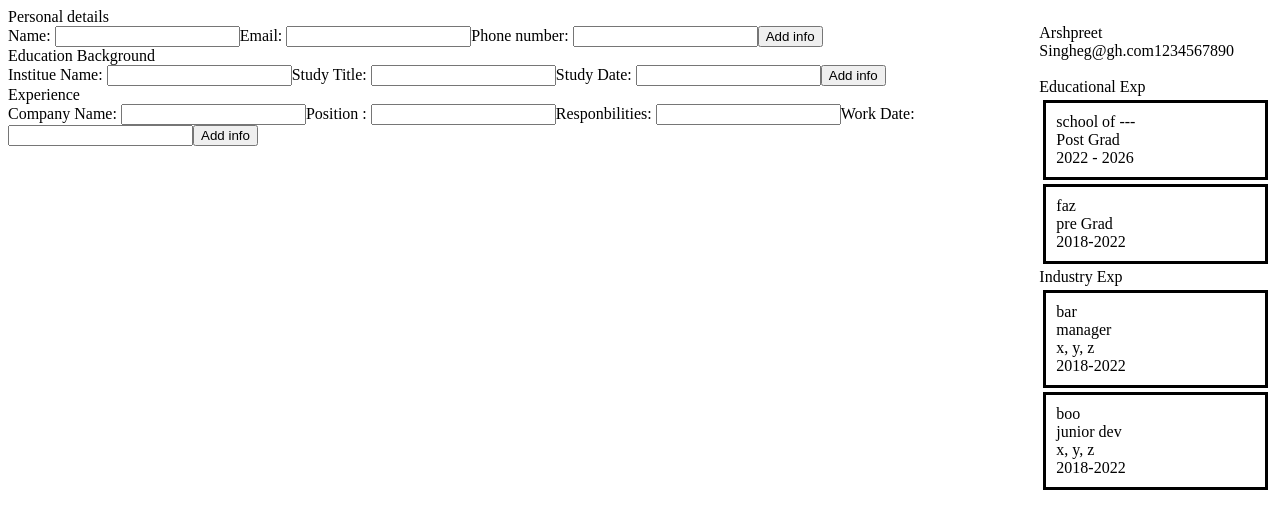
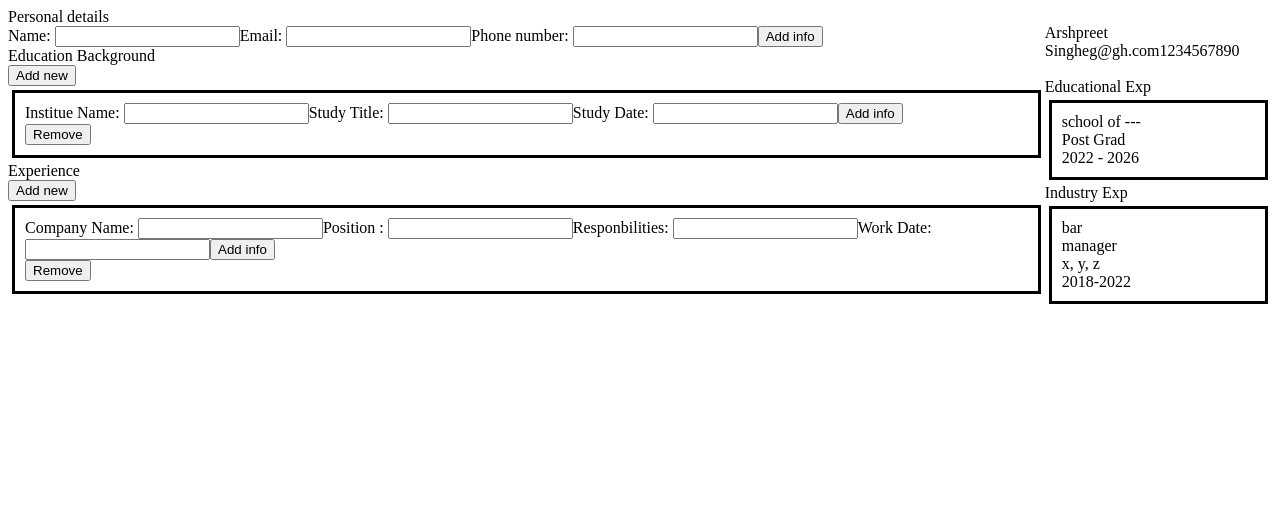
Before and after one commit to GoldGroove06/CV-Application-Maker, a React (Vite) app: page / in a window 1280 px wide. Shown: the top 528 px of the page. Built offline with nearby package versions, Linux system fonts and the light colour scheme.

Commit message:
Duplicator

```diff
--- a/src/App.jsx
+++ b/src/App.jsx
@@ -9,49 +9,49 @@ const initialState = {
   phoneNumber: "1234567890",
   eduExp: [
     {
+      id:0,
       instName: "school of ---",
       studyTitle: "Post Grad",
       studyDate: "2022 - 2026"
 
-    },
-    {
-      instName: "faz",
-      studyTitle: "pre Grad",
-      studyDate: "2018-2022"
+    }
 
-    }
   ],
   indExp: [
+
     {
+      id:0,
       compName: "bar",
       positionTitle: "manager",
       respo:" x, y, z",
       workDate: "2018-2022"
 
-    },
-    {
-      compName: "boo",
-      positionTitle: "junior dev",
-      respo:" x, y, z",
-      workDate: "2018-2022"
+    }
 
-    }
   ]
 
 
 };
+function remover(object) {
+  console.log(object)
+
+}
 
 function reducer(state, action) {
+  const dup = state.eduExp
   switch(action.type){
     case "persInfo":
       return {...state, name: action.payload.name, email: action.payload.email, phoneNumber : action.payload.phone}
 
-     case "Exp":
-      return {...state, indExp: [{compName: action.payload.compName, positionTitle: action.payload.position, respo: action.payload.respo, workDate: action.payload.workDate}]}
+      case "Exp":
+      return {...state, indExp: [{id:action.id, compName: action.payload.compName, positionTitle: action.payload.position, respo: action.payload.respo, workDate: action.payload.workDate}]}
 
       case "EduBack":
-        return {...state, eduExp: [{instName: action.payload.instName, studyTitle: action.payload.studyTitle, studyDate: action.payload.studyDate}]}
 
+        return {...state, eduExp: [...state.eduExp, {id:action.id, instName: action.payload.instName, studyTitle: action.payload.studyTitle, studyDate: action.payload.studyDate}]}
+
+      case "removeeduBack":
+        return {...state, eduExp: dup.filter(remover)}
     }
 
   return {...state}
--- a/src/components/Form.jsx
+++ b/src/components/Form.jsx
@@ -1,3 +1,4 @@
+import Duplicator from "./FormComponents/Duplicator";
 import EduBack from "./FormComponents/EduBack";
 import Exp from "./FormComponents/Exp";
 import PersonalInfo from "./FormComponents/PersonalInfo";
@@ -8,8 +9,12 @@ function Form({dispatch}) {
     return (
         <div>
             <PersonalInfo dispatch={dispatch} />
-            <EduBack dispatch={dispatch} />
-           <Exp dispatch={dispatch} />
+            Education Background
+            <Duplicator component={<EduBack dispatch={dispatch} /> } dispatch={dispatch} name='eduBack'>
+            </Duplicator>
+
+            Experience
+            <Duplicator component={<Exp dispatch={dispatch} />} dispatch={dispatch} name="exp"/>
 
 
 
--- /dev/null
+++ b/src/components/FormComponents/Duplicator.jsx
@@ -0,0 +1,37 @@
+import React, { useState } from "react";
+import PropTypes from 'prop-types';
+
+
+function Duplicator({component, dispatch, name}) {
+    const [counter, setCounter] = useState([1])
+
+    function handleClick(){
+        const lastElement = counter.slice(-1)
+        setCounter([...counter, Number(lastElement) + 1])
+    }
+
+    function handleRemove(id){
+        dispatch({type:`remove${name}`, payload:id})
+    }
+    return (
+        <div>
+            <button onClick={handleClick}>Add new</button>
+            {counter.map(
+                (el) => {
+
+                    return <div key={el} style={{padding:10, border:"solid", margin:4}}>
+                         {React.cloneElement(component, {el})}
+                         <button onClick={() => handleRemove(el)}>Remove</button>
+                    </div>
+                }
+            )}
+
+
+        </div>
+    );
+}
+
+
+
+
+export default Duplicator;
--- a/src/components/FormComponents/EduBack.jsx
+++ b/src/components/FormComponents/EduBack.jsx
@@ -1,18 +1,18 @@
 import { useState } from "react";
 
-function EduBack({dispatch}) {
+function EduBack({dispatch, el}) {
     const [instName, setInstName] = useState(null)
     const [studyTitle, setStudyTitle] = useState(null)
     const [studyDate, setStudyDate] = useState(null)
 
     function handleSubmit(e) {
         e.preventDefault()
-        dispatch({type: "EduBack", payload: {instName: instName, studyTitle:studyTitle, studyDate:studyDate}})
+        dispatch({type: "EduBack", payload: {id: el, instName: instName, studyTitle:studyTitle, studyDate:studyDate}})
     }
 
     return (
         <div>
-            Education Background
+
             <form onSubmit={handleSubmit}>
                 Institue Name: <input name="inst-name" type="text" onChange={(e) => setInstName(e.target.value) }/>
                 Study Title: <input name="study-title" type="text" onChange={(e) => setStudyTitle(e.target.value) }/>
--- a/src/components/FormComponents/Exp.jsx
+++ b/src/components/FormComponents/Exp.jsx
@@ -1,6 +1,6 @@
 import { useState } from "react";
 
-function Exp({dispatch}) {
+function Exp({dispatch, el}) {
     const [compName, setCompName] = useState(null)
     const [position, setPosition] = useState(null)
     const [respo, setRespo] = useState(null)
@@ -8,11 +8,11 @@ function Exp({dispatch}) {
 
     function handleSubmit(e) {
         e.preventDefault()
-        dispatch({type: "Exp", payload: {compName: compName, position: position, respo:respo, workDate: workDate}})
+        dispatch({type: "Exp", payload: {id: el,compName: compName, position: position, respo:respo, workDate: workDate}})
     }
     return (
         <div>
-            Experience
+
             <form onSubmit={handleSubmit}>
                 Company Name: <input name="comp-name" type="text" onChange={(e) => setCompName(e.target.value) }/>
                 Position : <input name="position" type="text" onChange={(e) => setPosition(e.target.value) }/>
--- a/vite.config.js
+++ b/vite.config.js
@@ -1,8 +1,8 @@
 import { defineConfig } from 'vite'
 import react from '@vitejs/plugin-react'
-import eslint from 'vite-plugin-eslint';
+
 
 // https://vite.dev/config/
 export default defineConfig({
-  plugins: [react(),eslint()],
+  plugins: [react()],
 })
```
